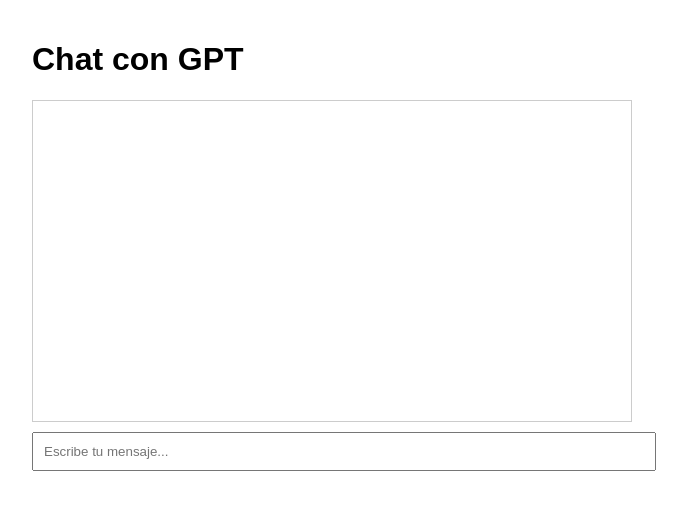
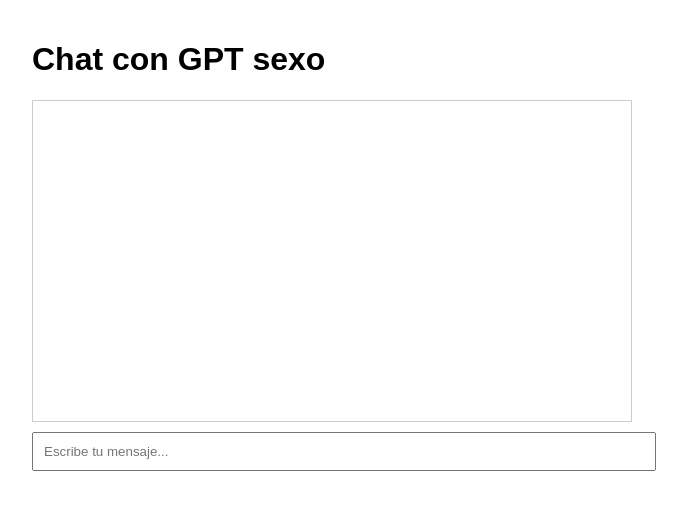
Before and after one commit to xivertr60/studioweb, a plain HTML site: page index.html in a window 1280 px wide. Shown: the whole page, without its empty margins (308-995 px from the left). Drawn offline with Linux system fonts and the light colour scheme.

Commit message:
Update index.html

```diff
--- a/index.html
+++ b/index.html
@@ -10,7 +10,7 @@
   </style>
 </head>
 <body>
-  <h1>Chat con GPT</h1>
+  <h1>Chat con GPT sexo</h1>
   <div id="chat"></div>
   <input id="userInput" placeholder="Escribe tu mensaje..." />
 
```
